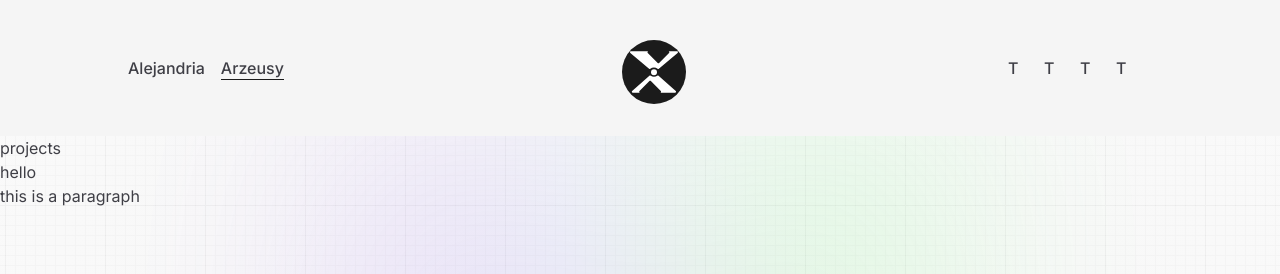
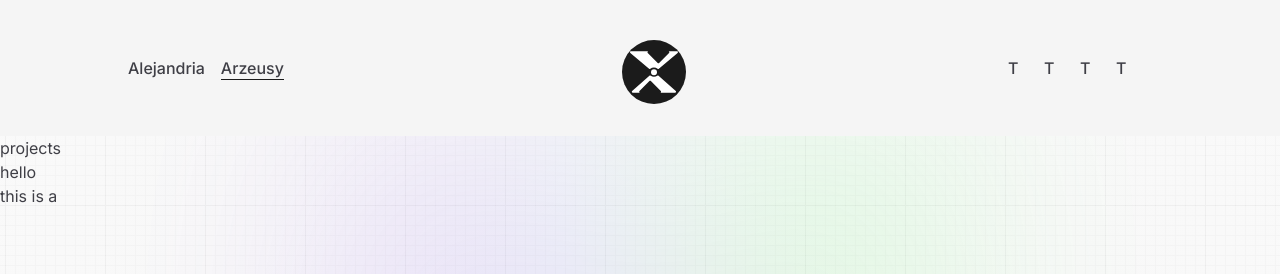
Before and after one commit to Arzeusy/trueKingdomLanding, a Next.js app: page /projects in a window 1280 px wide. Shown: the top 274 px of the page. Built offline with nearby package versions, Linux system fonts and the light colour scheme.

Commit message:
prueba test

```diff
--- a/src/app/projects/page.tsx
+++ b/src/app/projects/page.tsx
@@ -8,7 +8,7 @@ const Projects = () => {
             </h1>
             <button disabled={true}>hello</button>
             <p data-testid="paragraph-blue" className="blue">
-                this is a paragraph
+                this is a
             </p>
         </div>
     )
```
